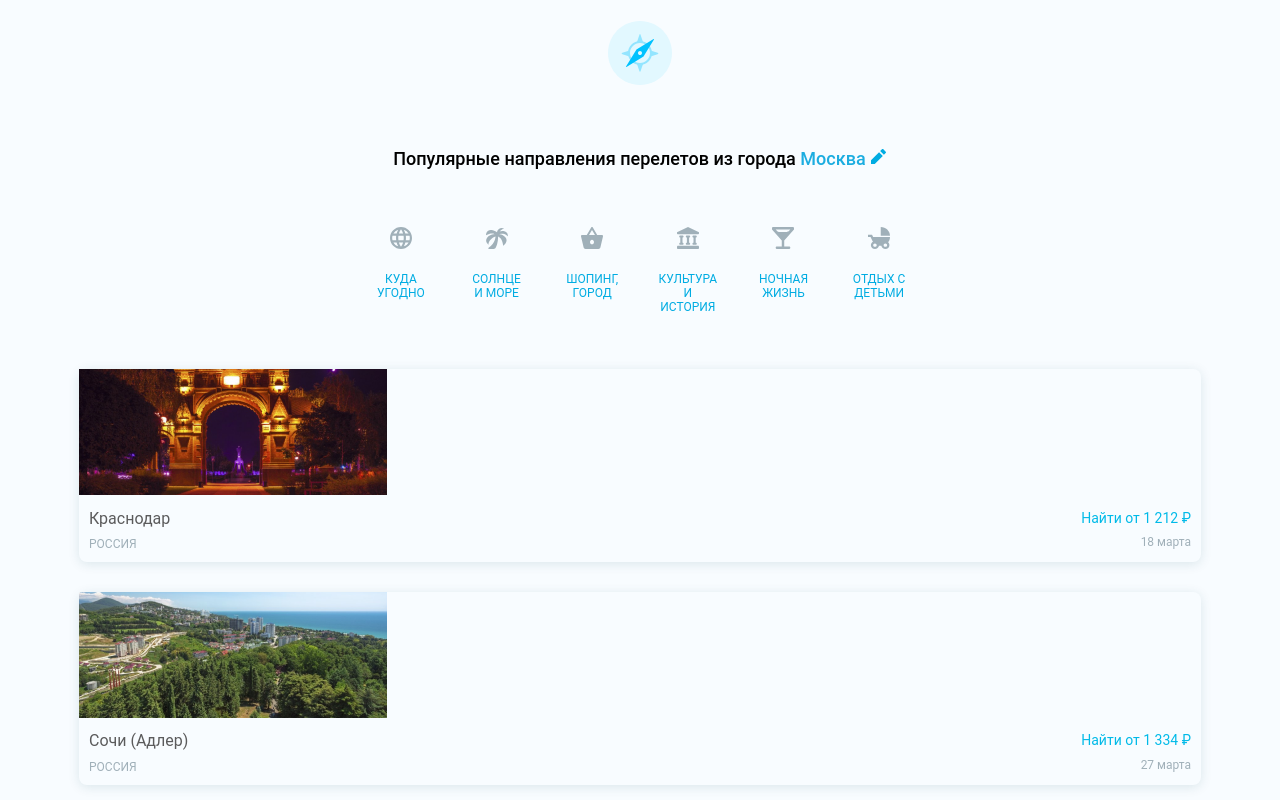
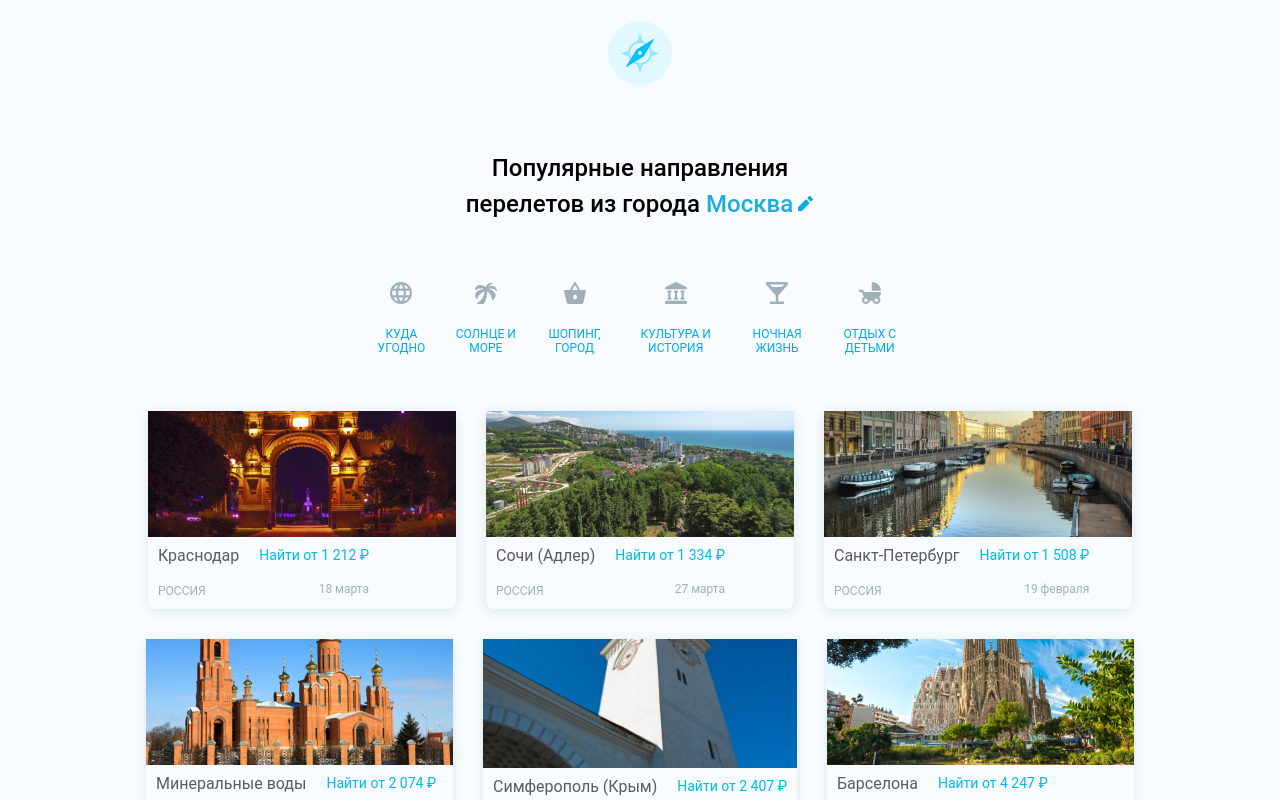
Before and after one commit to Ildarik/aviasales-demo-frontend, a React (Create React App) app: page / in a window 1280 px wide. Shown: the part 660-1460 px from the top of the page. Built offline with nearby package versions, Linux system fonts and the light colour scheme; a web font is replaced by a local one.

Commit message:
Adaptive destinations

```diff
--- a/src/TopDestinations/Destinations/index.js
+++ b/src/TopDestinations/Destinations/index.js
@@ -39,26 +39,42 @@ const DestinationWrapper = styled.div`
   box-shadow: 0px 2px 12px rgba(0, 75, 93, 0.12);
   border-radius: 8px;
   margin: 15px;
+  display: flex;
+  flex-direction: column;
+`;
+
+const PlaceLeft = styled.div`
+  display: flex;
+  flex-direction: column;
+  align-items: flex-start;
+`;
+
+const PlaceRight = styled.div`
+  display: flex;
+  flex-direction: column;
+  align-items: flex-end;
+`;
+
+const PlaceWrapper = styled.div`
+  display: flex;
 `;
 
 class Destination extends Component {
   render() {
     return (
-      <div className="container">
       <DestinationWrapper>
         <img src={this.props.src} alt={this.props.city} />
-          <div className="row">
-            <div className="col-xs-6">
+        <PlaceWrapper>
+          <PlaceLeft>
             <City>{this.props.city}</City>
             <Country>{this.props.country}</Country>
-            </div>
-            <div className="col-xs-6">
+          </PlaceLeft>
+          <PlaceRight>
             <Price>Найти от {this.props.price} ₽</Price>
             <DestinationDate>{this.props.date}</DestinationDate>
-            </div>
-          </div>
+          </PlaceRight>
+        </PlaceWrapper>
       </DestinationWrapper>
-      </div>
     );
   }
 }
@@ -66,7 +82,7 @@ class Destination extends Component {
 export default () => (
   <Wrapper>
     <div className="container">
-      <div className="row center">
+      <div className="row center-xs">
         <Destination
           src={krasnodar}
           city="Краснодар"
--- a/src/TopDestinations/index.js
+++ b/src/TopDestinations/index.js
@@ -14,12 +14,16 @@ import "flexboxgrid2";
 const Wrapper = styled.section`
   background: #f8fcff;
 `;
+
 const Categories = styled.div`
   margin: 30px 10px;
+  display: flex;
 `;
+
 const CategoryIcon = styled.img`
   margin: 10px;
 `;
+
 const CategoryText = styled.div`
   text-transform: uppercase;
   font-size: 12px;
@@ -44,8 +48,13 @@ function Category(props) {
 const Title = styled.h2`
   font-weight: 500;
   font-size: 18px;
-  line-height: 1.5;
+  line-height: 24px;
   font-style: normal;
+
+  @media (min-width: 768px) {
+    font-size: 24px;
+    line-height: 36px;
+  }
 `;
 
 const Compass = styled.img`
@@ -69,34 +78,24 @@ export default () => (
         </div>
       </div>
       <div className="row center-xs">
+        <div className="col-xs-10 col-md-6 col-lg-4">
           <Title>
             Популярные направления перелетов из города <City>Москва</City>
             <Pencil src={pencil} alt="" />
           </Title>
         </div>
-      <div className="container">
+      </div>
+      <div className="row center-xs">
+        <div className="col-xs-12 col-md-10 col-lg-6">
           <Categories>
-          <div className="row center-xs">
-            <div className="col-xs-4 col-md-2 col-lg-1">
             <Category src={common} text="куда угодно" />
+            <Category src={beach} text="солнце и море" />
+            <Category src={shopping} text="шопинг, город" />
+            <Category src={history} text="культура и история" />
+            <Category src={nightlife} text="ночная жизнь" />
+            <Category src={family} text="отдых с детьми" />
+          </Categories>
         </div>
-            <div className="col-xs-4 col-md-2 col-lg-1">
-              <Category src={beach} text="солнце и море" />
-            </div>
-            <div className="col-xs-4 col-md-2 col-lg-1">
-              <Category src={shopping} text="шопинг, город" />
-            </div>
-            <div className="col-xs-4 col-md-2 col-lg-1">
-              <Category src={history} text="культура и история" />
-            </div>
-            <div className="col-xs-4 col-md-2 col-lg-1">
-              <Category src={nightlife} text="ночная жизнь" />
-            </div>
-            <div className="col-xs-4 col-md-2 col-lg-1">
-              <Category src={family} text="отдых с детьми" />
-            </div>
-          </div>
-        </Categories>
       </div>
       <Destinations />
     </div>
```
Lines whose indentation alone changed are shown as unchanged.
